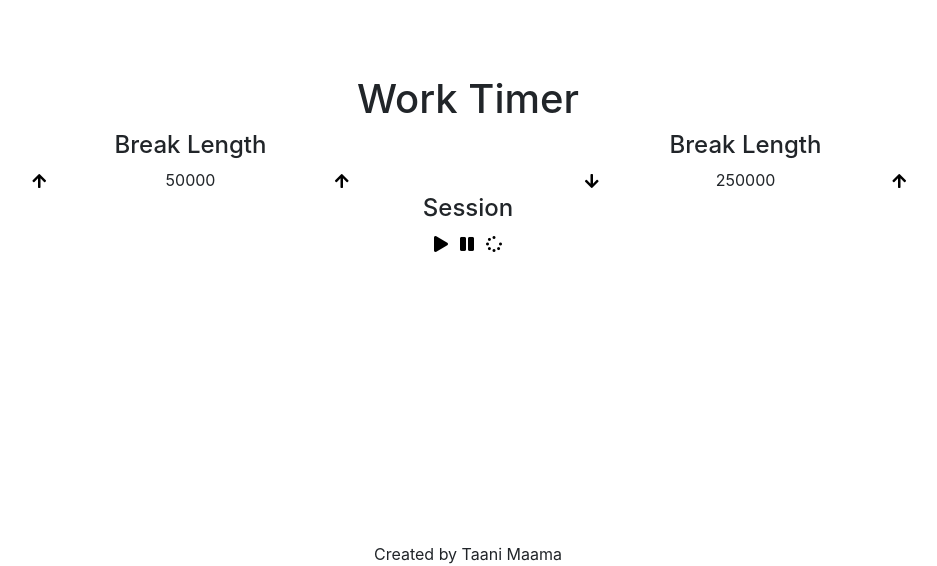
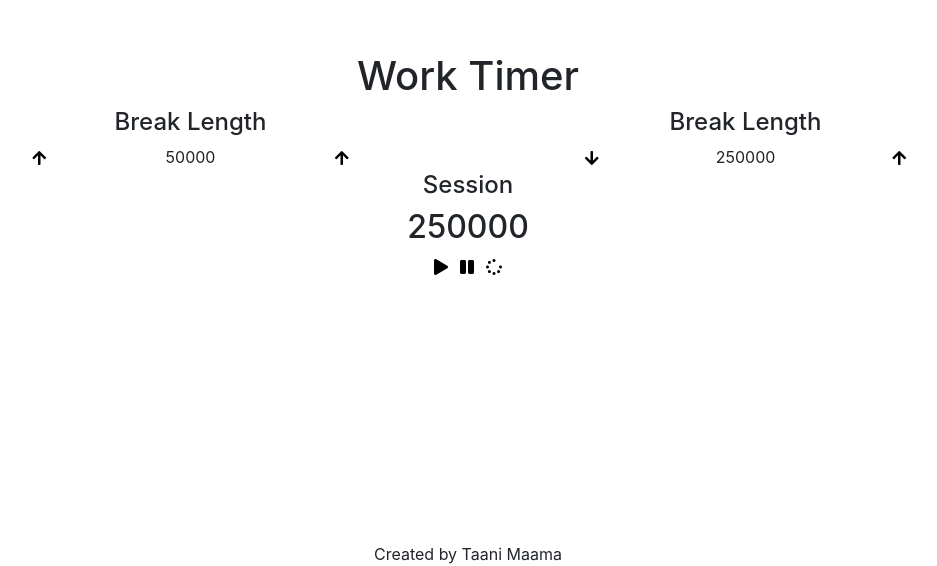
Before and after one commit to TaaniBravo/Work-and-Break-Timer, a React (Create React App) app: page / in a window 1280 px wide. Shown: the part 234-800 px from the top of the page, without its empty margins (172-1109 px from the left). Built offline with nearby package versions, Linux system fonts and the light colour scheme.

Commit message:
Counting down is working now.

```diff
--- a/src/components/Session.js
+++ b/src/components/Session.js
@@ -1,18 +1,17 @@
-import React, { useEffect } from "react";
+import React, { useEffect, useRef } from "react";
 import { useCountsContext } from "../hooks/useCounts";
 
 const Session = () => {
   const [counts] = useCountsContext();
 
-  let countdown;
+  let countdown = 0;
 
-  useEffect(() => {
-    countdown = counts.workCount;
-  }, []);
+  useEffect(() => {}, [countdown]);
 
   const timer = () => {
-    if (countdown <= 0) return;
-    countdown--;
+    if (countdown === counts.workCount) return;
+    countdown++;
+    document.getElementById("counter").innerHTML = counts.workCount - countdown;
   };
 
   const counter = () => setInterval(timer, 1000);
@@ -20,7 +19,7 @@ const Session = () => {
   return (
     <div>
       <h4>Session</h4>
-      <h2>{countdown}</h2>
+      <h2 id="counter">{counts.workCount - countdown}</h2>
       <div className="button-container">
         <button onClick={counter}>
           <i class="fas fa-play"></i>
```
